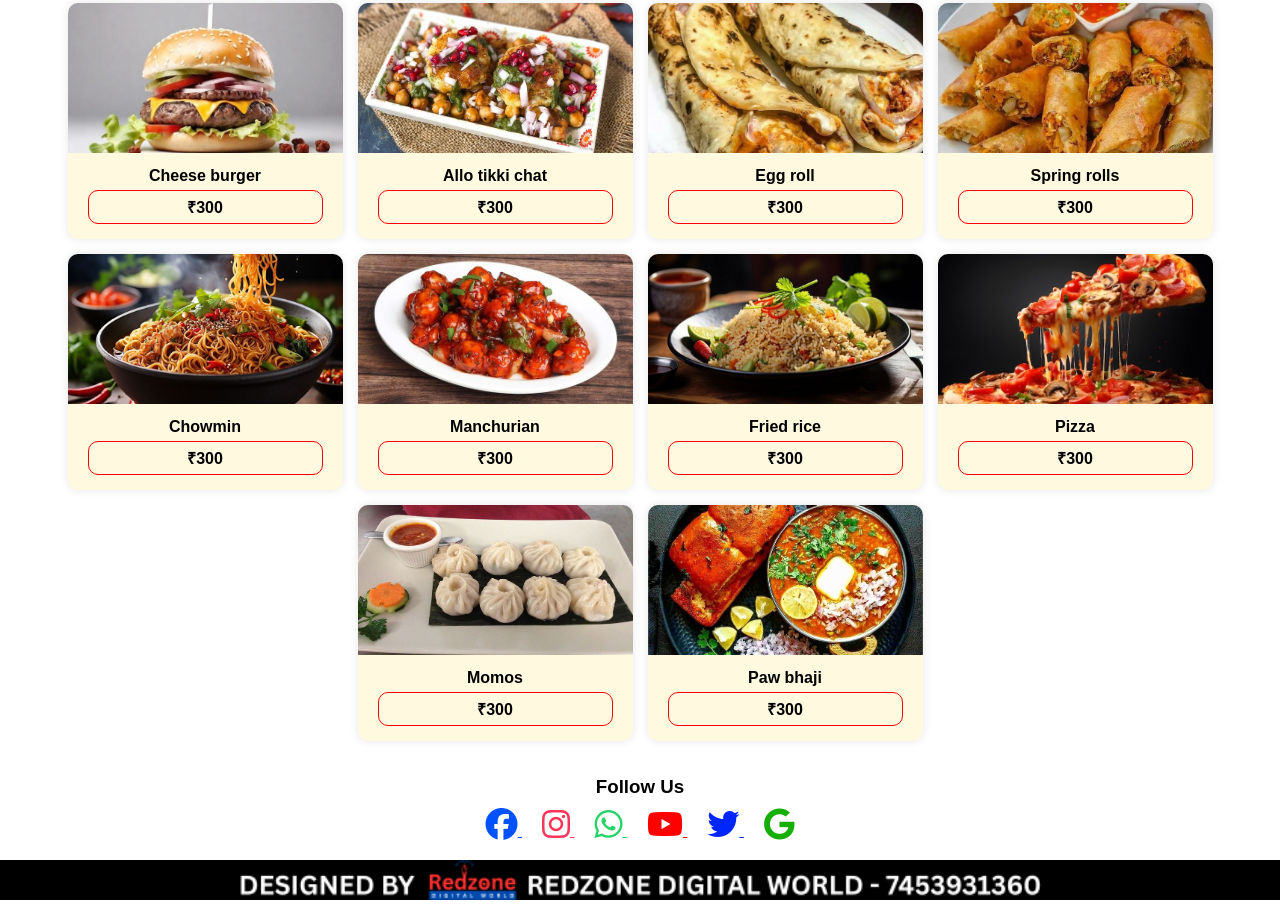
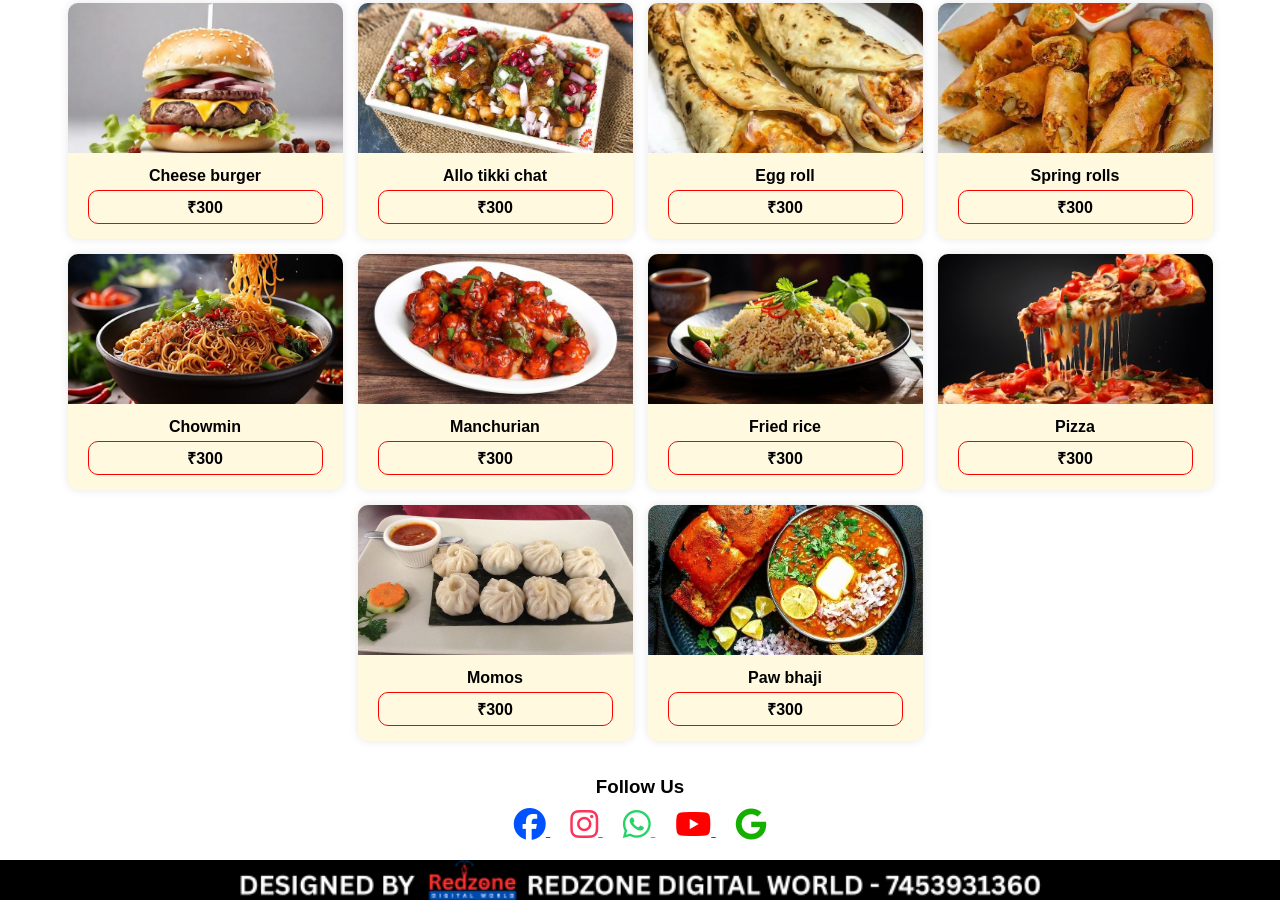
Before and after one commit to manojnarawariya/devendrafastfood, a plain HTML site: page index.html in a window 1280 px wide. Shown: the part 231-1135 px from the top of the page. Drawn offline with Linux system fonts and the light colour scheme.

Commit message:
index.html
size change

```diff
--- a/index.html
+++ b/index.html
@@ -184,9 +184,6 @@
         <a href="https://www.youtube.com/yourchannel" target="_blank" style="margin: 0 10px; color: #FF0000;">
             <i class="fab fa-youtube fa-2x"></i>
         </a>
-        <a href="https://www.youtube.com/twitter" target="_blank" style="margin: 0 10px; color: #0026ff;">
-            <i class="fab fa-twitter fa-2x"></i>
-        </a>
         <a href="https://www.youtube.com/google" target="_blank" style="margin: 0 10px; color: #14af00;">
             <i class="fab fa-google fa-2x"></i>
         </a>
```
